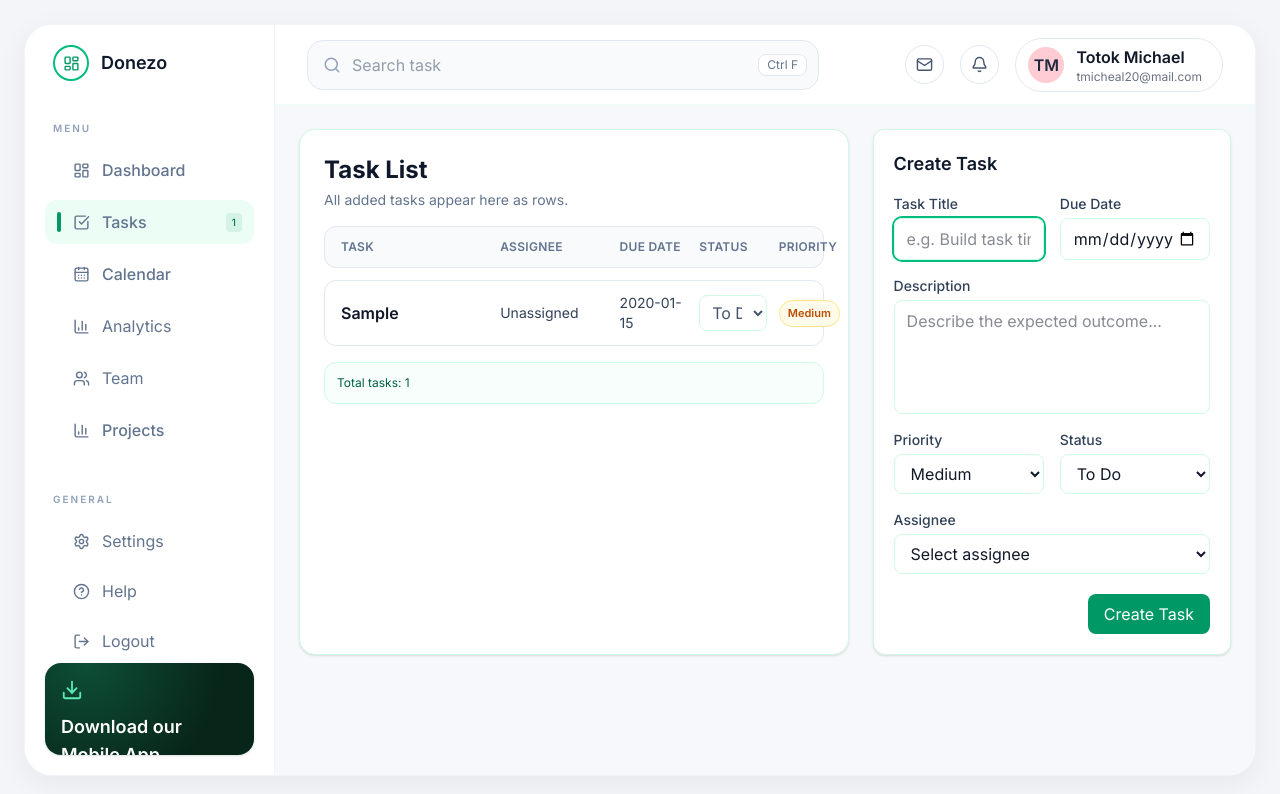
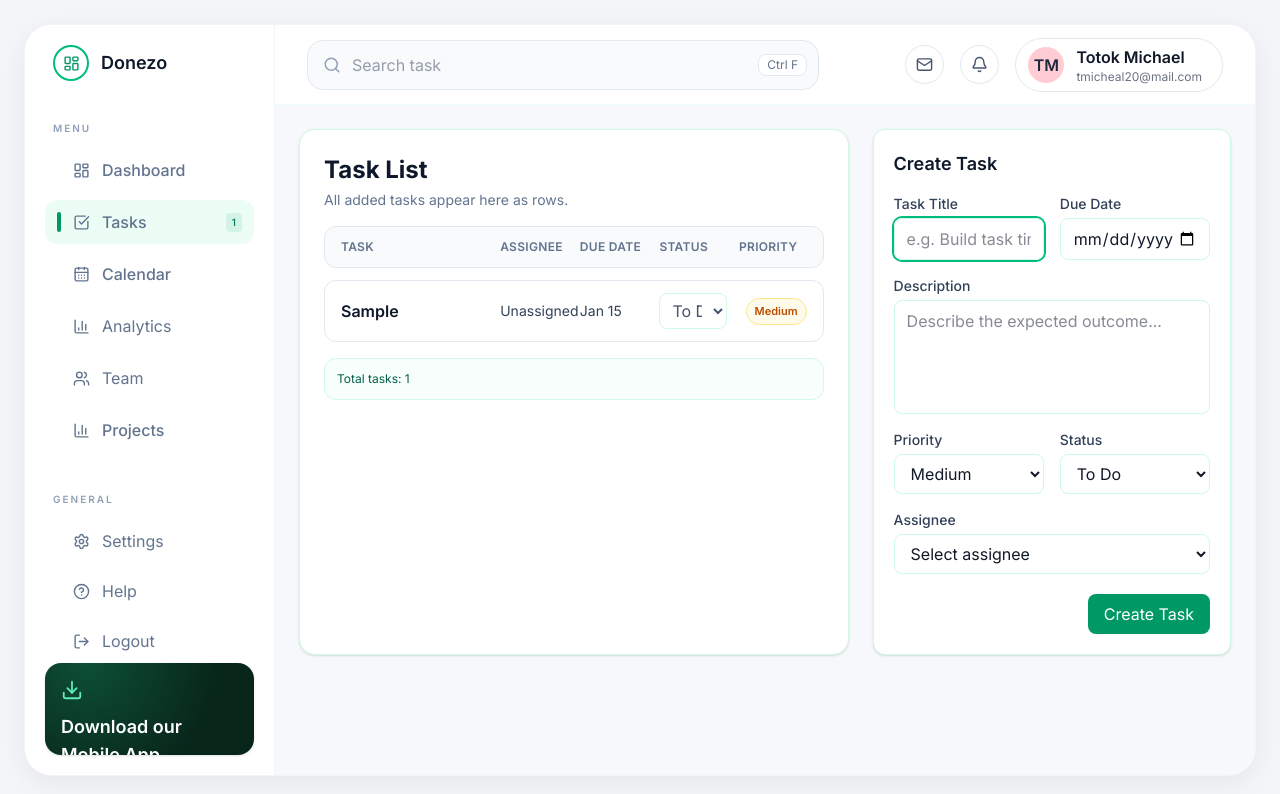
Before and after one commit to qiyaammoodley-droid/project-management-dashboard, a React (Vite) app: page /tasks/1 in a window 1280 px wide. Both pictures are taken after typing "Sample", "2020-01-15", "Sample" into the empty fields and a click on the button "Create Task". Shown: the top 794 px of the page. Built offline with nearby package versions, Linux system fonts and the light colour scheme.

Commit message:
add formatShortDate utility for consistent date formatting

```diff
--- a/src/pages/ProjectDetails.tsx
+++ b/src/pages/ProjectDetails.tsx
@@ -5,6 +5,22 @@ import useTasks from "../hooks/useTasks";
 import TaskForm from "../components/TaskForm";
 import { users } from "../data/users";
 import MainLayout from "../layouts/MainLayout";
+
+const formatShortDate = (value?: string) => {
+  if (!value) {
+    return "-";
+  }
+
+  const parsed = new Date(value);
+  if (Number.isNaN(parsed.getTime())) {
+    return "-";
+  }
+
+  return parsed.toLocaleDateString("en-US", {
+    month: "short",
+    day: "2-digit",
+  });
+};
 
 const ProjectDetails = () => {
   const { id } = useParams<{ id: string }>();
@@ -67,7 +83,7 @@ const ProjectDetails = () => {
               projectTasks.map((task) => (
                 <div key={task.id} className="rounded-xl border border-slate-200 px-4 py-3">
                   <p className="font-semibold text-slate-900">{task.title}</p>
-                  <p className="text-sm text-slate-500">Due: {task.dueDate || "No date"}</p>
+                  <p className="text-sm text-slate-500">Due: {formatShortDate(task.dueDate)}</p>
                 </div>
               ))
             ) : (
--- a/src/pages/tasks/TaskDetails.tsx
+++ b/src/pages/tasks/TaskDetails.tsx
@@ -27,6 +27,22 @@ const statusStyles: Record<Task["status"], string> = {
   "In Progress": "text-emerald-700",
   "In Review": "text-amber-700",
   Completed: "text-emerald-800",
+};
+
+const formatShortDate = (value?: string) => {
+  if (!value) {
+    return "-";
+  }
+
+  const parsed = new Date(value);
+  if (Number.isNaN(parsed.getTime())) {
+    return "-";
+  }
+
+  return parsed.toLocaleDateString("en-US", {
+    month: "short",
+    day: "2-digit",
+  });
 };
 
 const TaskDetails = () => {
@@ -125,10 +141,10 @@ const TaskDetails = () => {
 
           <div className="hidden grid-cols-12 gap-3 rounded-xl border border-slate-200 bg-slate-50 px-4 py-3 text-xs font-semibold uppercase tracking-wide text-slate-500 md:grid">
             <p className="col-span-4">Task</p>
-            <p className="col-span-3">Assignee</p>
+            <p className="col-span-2">Assignee</p>
             <p className="col-span-2">Due Date</p>
             <p className="col-span-2">Status</p>
-            <p className="col-span-1">Priority</p>
+            <p className="col-span-2">Priority</p>
           </div>
 
           <div className="mt-3 space-y-2">
@@ -151,19 +167,19 @@ const TaskDetails = () => {
                   >
                     <p className="font-semibold text-slate-900">{task.title}</p>
                     <p className="text-xs text-slate-500 md:hidden">
-                      {assignee?.name || "Unassigned"} · {task.dueDate || "No date"}
+                      {assignee?.name || "Unassigned"} · {formatShortDate(task.dueDate)}
                     </p>
                   </button>
 
-                  <p className="col-span-3 hidden text-sm text-slate-700 md:block">
+                  <p className="col-span-2 hidden text-sm text-slate-700 md:block">
                     {assignee?.name || "Unassigned"}
                   </p>
 
                   <p className="col-span-2 hidden text-sm text-slate-700 md:block">
-                    {task.dueDate || "-"}
+                    {formatShortDate(task.dueDate)}
                   </p>
 
-                  <div className="col-span-2">
+                  <div className="col-span-2 min-w-0">
                     <select
                       value={task.status}
                       onChange={(event) =>
@@ -179,9 +195,9 @@ const TaskDetails = () => {
                     </select>
                   </div>
 
-                  <div className="col-span-1">
+                  <div className="col-span-2 min-w-0 md:text-right">
                     <span
-                      className={`inline-flex rounded-full border px-2 py-1 text-[11px] font-semibold ${priorityStyles[task.priority]}`}
+                      className={`inline-flex whitespace-nowrap rounded-full border px-2 py-1 text-[11px] font-semibold ${priorityStyles[task.priority]}`}
                     >
                       {task.priority}
                     </span>
```
